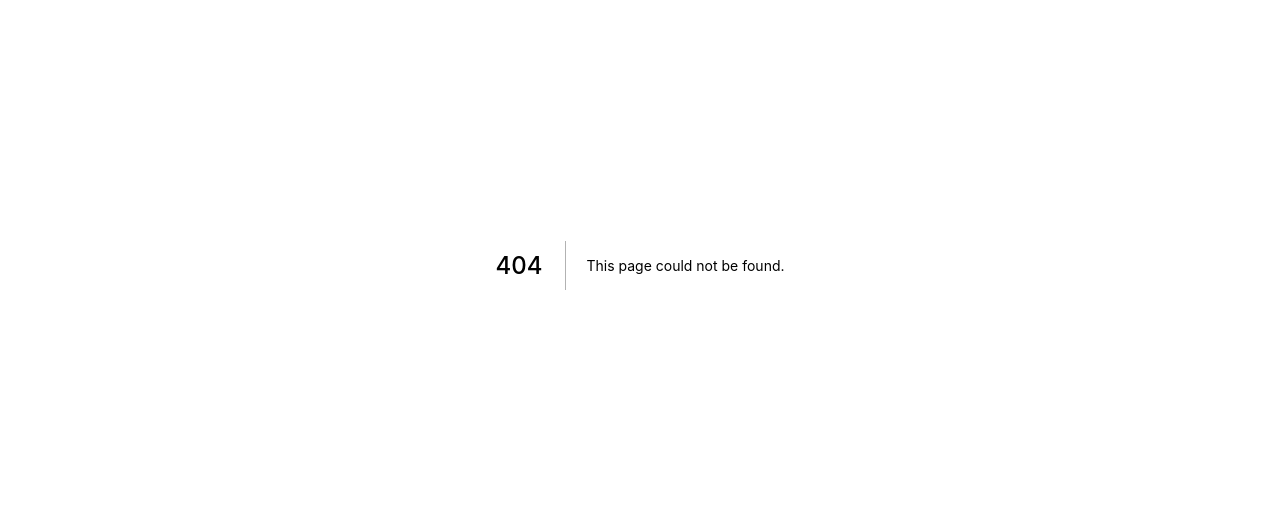
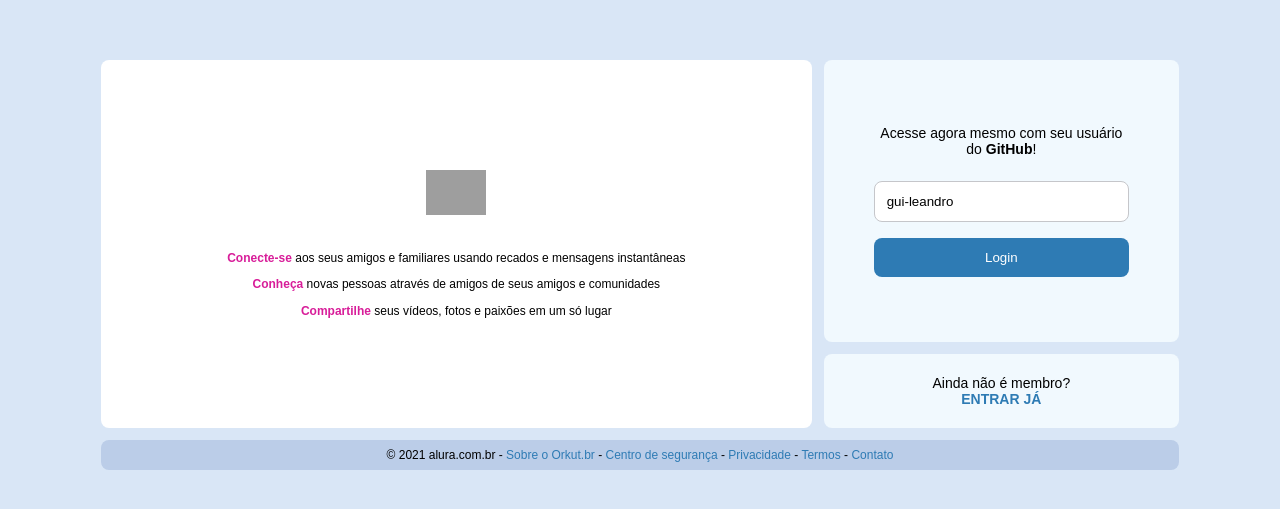
Before and after one commit to gui-leandro/alurakut, a Next.js app: page /login in a window 1280 px wide. Before the commit this address had no page. Shown: the part 135-644 px from the top of the page. Built offline with nearby package versions, Linux system fonts and the light colour scheme; grey boxes are pictures that could not be loaded.

Commit message:
feat: authentication login

```diff
--- a/package.json
+++ b/package.json
@@ -8,7 +8,9 @@
   },
   "dependencies": {
     "datocms-client": "^3.4.11",
+    "jsonwebtoken": "^8.5.1",
     "next": "latest",
+    "nookies": "^2.5.2",
     "react": "^17.0.2",
     "react-dom": "^17.0.2",
     "react-is": "^17.0.2",
--- /dev/null
+++ b/pages/login.js
@@ -0,0 +1,91 @@
+import React, { useState } from "react";
+import { useRouter } from "next/router";
+import nookies from "nookies";
+
+export default function LoginScreen() {
+  const router = useRouter();
+  const [githubUser, setGithubUser] = useState("gui-leandro");
+
+  const handleLogin = (event) => {
+    event.preventDefault();
+    fetch("https://alurakut.vercel.app/api/login", {
+      method: "POST",
+      headers: {
+        "Content-Type": "application/json",
+      },
+      body: JSON.stringify({ githubUser: githubUser }),
+    }).then(async (respostaDoServer) => {
+      const dadosDaResposta = await respostaDoServer.json();
+      const token = dadosDaResposta.token;
+      nookies.set(null, "USER_TOKEN", token, {
+        path: "/",
+        maxAge: 86400 * 7,
+      });
+      router.push("/");
+    });
+  };
+
+  return (
+    <main
+      style={{
+        display: "flex",
+        flex: 1,
+        alignItems: "center",
+        justifyContent: "center",
+      }}
+    >
+      <div className="loginScreen">
+        <section className="logoArea">
+          <img src="https://alurakut.vercel.app/logo.svg" />
+
+          <p>
+            <strong>Conecte-se</strong> aos seus amigos e familiares usando
+            recados e mensagens instantâneas
+          </p>
+          <p>
+            <strong>Conheça</strong> novas pessoas através de amigos de seus
+            amigos e comunidades
+          </p>
+          <p>
+            <strong>Compartilhe</strong> seus vídeos, fotos e paixões em um só
+            lugar
+          </p>
+        </section>
+
+        <section className="formArea">
+          <form className="box" onSubmit={(event) => handleLogin(event)}>
+            <p>
+              Acesse agora mesmo com seu usuário do <strong>GitHub</strong>!
+            </p>
+            <input
+              placeholder="Usuário"
+              value={githubUser}
+              onChange={(evento) => {
+                setGithubUser(evento.target.value);
+              }}
+            />
+            {githubUser.length === 0 ? "Preencha o campo" : ""}
+            <button type="submit">Login</button>
+          </form>
+
+          <footer className="box">
+            <p>
+              Ainda não é membro? <br />
+              <a href="/login">
+                <strong>ENTRAR JÁ</strong>
+              </a>
+            </p>
+          </footer>
+        </section>
+
+        <footer className="footerArea">
+          <p>
+            © 2021 alura.com.br - <a href="/">Sobre o Orkut.br</a> -{" "}
+            <a href="/">Centro de segurança</a> - <a href="/">Privacidade</a> -{" "}
+            <a href="/">Termos</a> - <a href="/">Contato</a>
+          </p>
+        </footer>
+      </div>
+    </main>
+  );
+}
```
Also changed, not shown: pages/index.js (+31 -2 lines), 1 other file (tests, documents, lock files or other folders).
